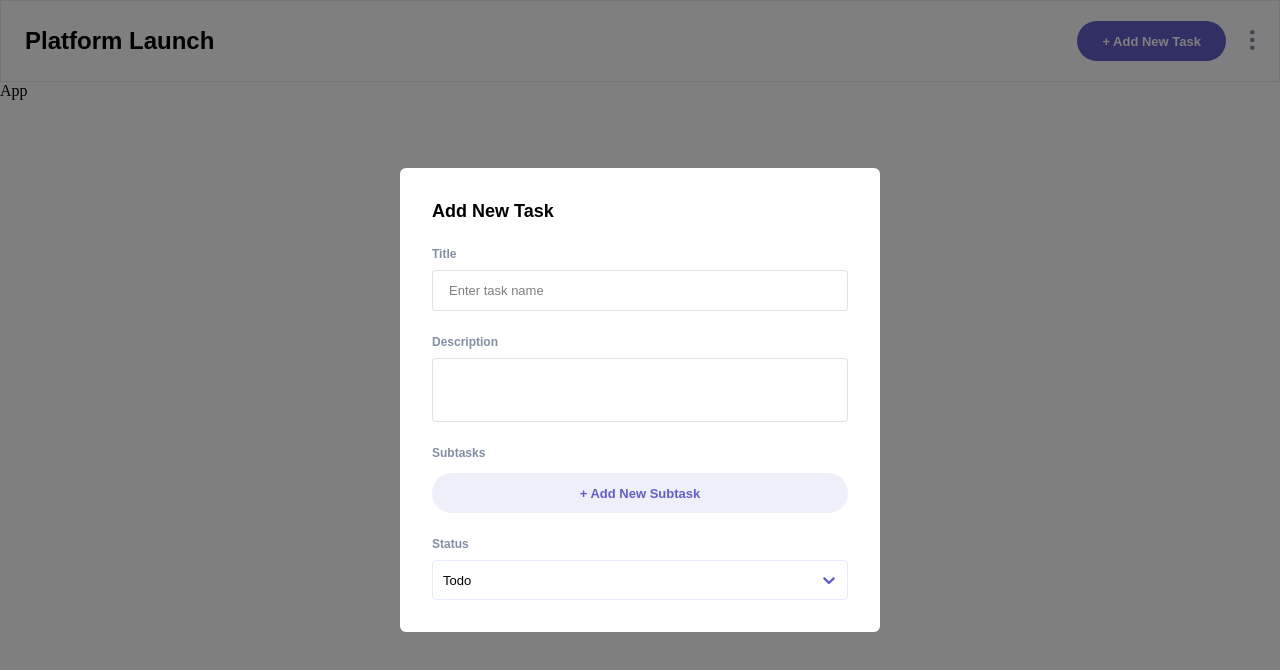
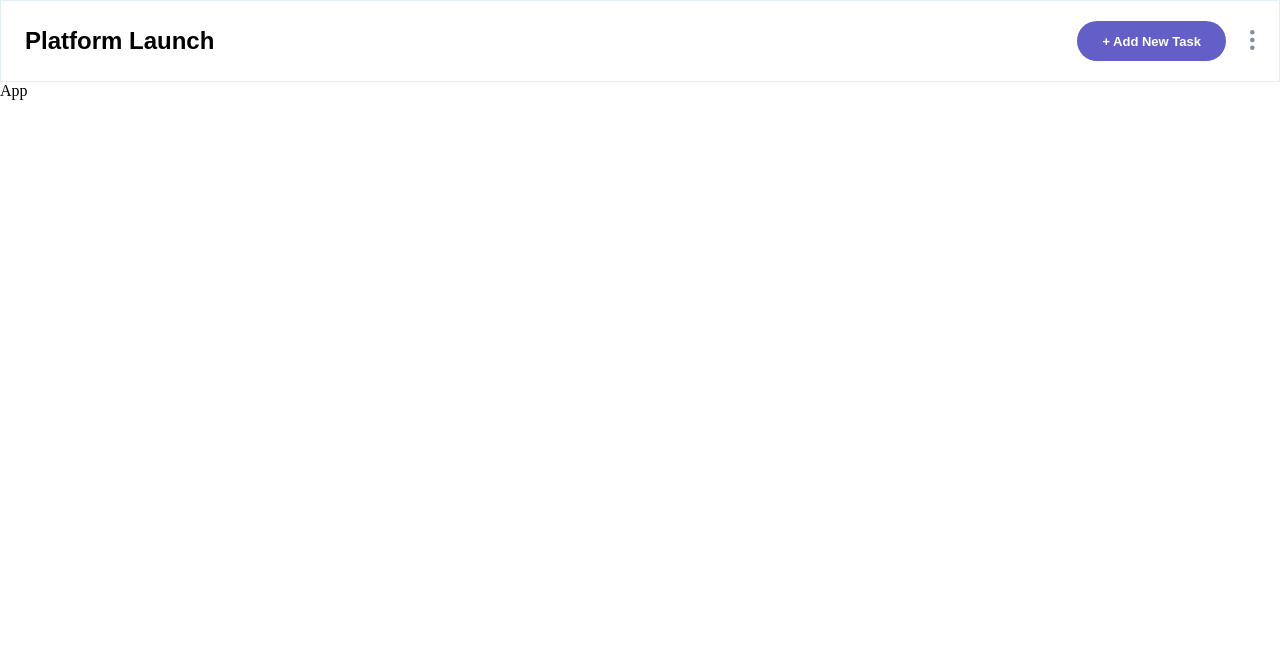
Before and after one commit to renras/kanban-task-management-web-app, a React (Create React App) app: page / in a window 1280 px wide. Shown: the top 670 px of the page. Built offline with nearby package versions, Linux system fonts and the light colour scheme.

Commit message:
add close button to modal

```diff
--- a/src/components/Layout/Layout.tsx
+++ b/src/components/Layout/Layout.tsx
@@ -1,4 +1,4 @@
-import { ReactNode } from "react";
+import { useState, ReactNode } from "react";
 import styles from "./Layout.module.scss";
 import Button from "../elements/Button/Button";
 import MenuIcon from "../../assets/icon-vertical-ellipsis.svg";
@@ -10,19 +10,23 @@ interface Props {
 }
 
 const Layout = ({ children }: Props) => {
+  const [isAddingTask, setIsAddingTask] = useState(false);
+
   return (
     <div>
       <header className={styles.header}>
         <h1 className={styles.heading}>Platform Launch</h1>
-        <Button onClick={() => console.log("Clicked")}>+ Add New Task</Button>
+        <Button onClick={() => setIsAddingTask(true)}>+ Add New Task</Button>
         <button className={styles.menu}>
           <img src={MenuIcon} alt="menu" />
         </button>
       </header>
       <main>{children}</main>
-      <Modal>
-        <AddTask />
-      </Modal>
+      {isAddingTask && (
+        <Modal onClose={() => setIsAddingTask(false)}>
+          <AddTask />
+        </Modal>
+      )}
     </div>
   );
 };
--- a/src/components/Modal/Modal.module.scss
+++ b/src/components/Modal/Modal.module.scss
@@ -9,5 +9,21 @@
   right: 0;
   top: 0;
   bottom: 0;
-  background: hsl(0, 0, 0, 50%);
+  background: hsla(0, 0%, 0%, 50%);
 }
+
+.content {
+  position: relative;
+}
+
+.closeButton {
+  position: absolute;
+  top: 1rem;
+  right: 1rem;
+  opacity: 25%;
+  cursor: pointer;
+
+  &:hover {
+    opacity: 100%;
+  }
+}
--- a/src/components/Modal/Modal.tsx
+++ b/src/components/Modal/Modal.tsx
@@ -1,16 +1,25 @@
-import { ReactNode } from "react";
+import { MouseEventHandler, ReactNode } from "react";
 import ReactDom from "react-dom";
 import styles from "./Modal.module.scss";
+import CrossIcon from "../../assets/icon-cross.svg";
 
 interface Props {
   children: ReactNode;
+  onClose: MouseEventHandler;
 }
 
-const Modal = ({ children }: Props) => {
+const Modal = ({ children, onClose }: Props) => {
   if (!window) return null;
 
   return ReactDom.createPortal(
-    <div className={styles.modal}>{children}</div>,
+    <div className={styles.modal}>
+      <div className={styles.content}>
+        {children}
+        <button className={styles.closeButton} onClick={onClose}>
+          <img src={CrossIcon} alt="close modal" />
+        </button>
+      </div>
+    </div>,
     document.getElementById("portal") as HTMLElement
   );
 };
--- a/src/styles/_reset.scss
+++ b/src/styles/_reset.scss
@@ -7,3 +7,7 @@ button {
 input {
   outline: none;
 }
+
+textarea {
+  outline: none;
+}
```
